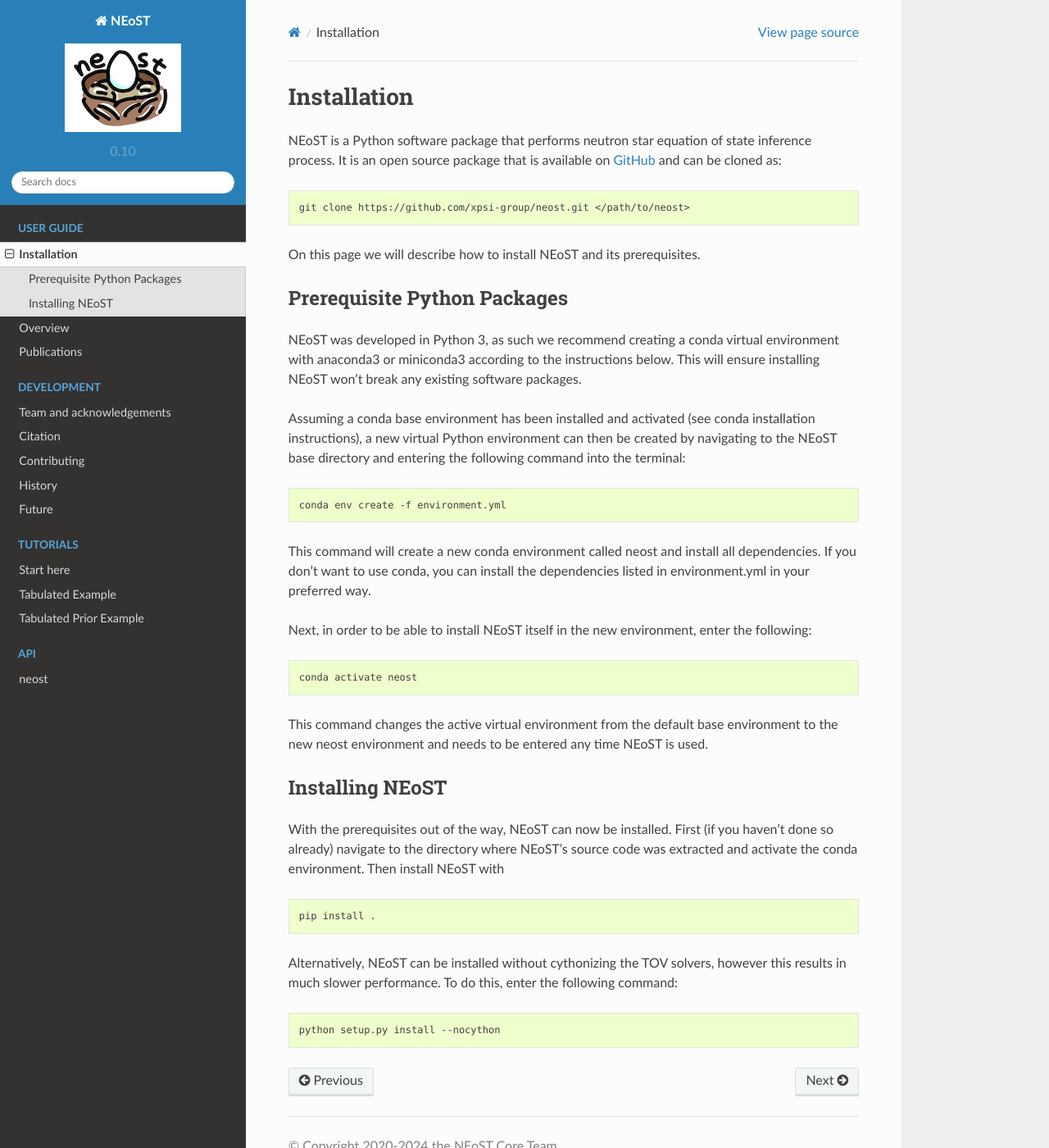
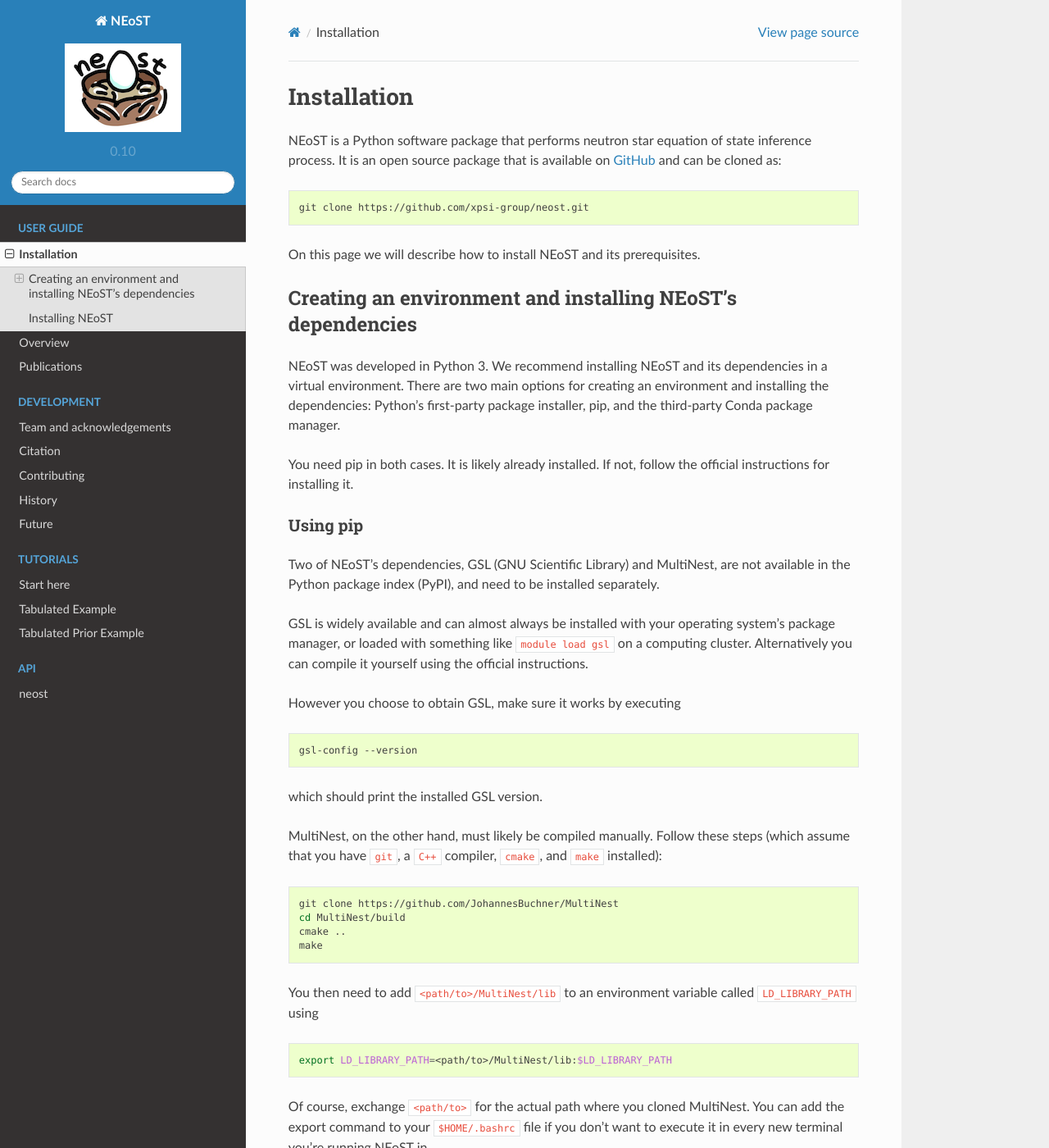
Before and after one commit to xpsi-group/neost, a Sphinx documentation site: the page built from docs/source/install.rst, in a window 1280 px wide and 1400 px high. Shown: the whole window at 82% size. Built offline with Sphinx 7.4.7 and the Read the Docs theme 2.0.0, drawn with Linux system fonts in a browser that asks for light colours; pages that are not in the unit, such as notebooks, are missing from menus; some of the changed text lies outside the part shown.

Commit message:
Updated installation instructions with conda-less instructions 	modified:   docs/source/install.rst

```diff
--- a/docs/source/install.rst
+++ b/docs/source/install.rst
@@ -1,5 +1,6 @@
 .. _install:
 
+============
 Installation
 ============
 
@@ -11,58 +12,106 @@
 
 .. code-block:: bash
 
-	git clone https://github.com/xpsi-group/neost.git </path/to/neost>
+	git clone https://github.com/xpsi-group/neost.git
 
 On this page we will describe how to install NEoST and its prerequisites.
 
-Prerequisite Python Packages
-----------------------------
+Creating an environment and installing NEoST's dependencies
+===========================================================
 
-NEoST was developed in Python 3, as such we recommend creating a conda virtual
-environment with anaconda3 or miniconda3 according to the instructions below. This will
-ensure installing NEoST won't break any existing software packages.
+NEoST was developed in Python 3. We recommend installing NEoST and its dependencies in a virtual
+environment. There are two main options for creating an environment and installing the dependencies:
+Python's first-party package installer, pip, and the third-party Conda package manager.
+
+You need pip in both cases. It is likely already installed. If not, follow the official instructions for installing it.
+
+Using pip
+---------
+
+Two of NEoST's dependencies, GSL (GNU Scientific Library) and MultiNest, are not available in the Python package index (PyPI),
+and need to be installed separately.
+
+GSL is widely available and can almost always be installed with your operating system's package manager,
+or loaded with something like ``module load gsl`` on a computing cluster.
+Alternatively you can compile it yourself using the official instructions.
+
+However you choose to obtain GSL, make sure it works by executing
+
+.. code-block:: bash
+
+	gsl-config --version
+
+which should print the installed GSL version.
+
+MultiNest, on the other hand, must likely be compiled manually. Follow these steps (which assume that you have ``git``, a ``C++`` compiler, ``cmake``, and ``make`` installed):
+
+.. code-block:: bash
+
+	git clone https://github.com/JohannesBuchner/MultiNest
+	cd MultiNest/build
+	cmake ..
+	make
+
+You then need to add ``<path/to>/MultiNest/lib`` to an environment variable called ``LD_LIBRARY_PATH`` using
+
+.. code-block:: bash
+
+	export LD_LIBRARY_PATH=<path/to>/MultiNest/lib:$LD_LIBRARY_PATH
+
+Of course, exchange ``<path/to>`` for the actual path where you cloned MultiNest. You can add the export command
+to your ``$HOME/.bashrc`` file if you don't want to execute it in every new terminal you're running NEoST in.
+
+The next step is to create a virtual environment and install NEoST. In Python, the official way to create
+a virtual environment is by using the venv module:
+
+.. code-block:: bash
+
+	python -m venv path/to/environment
+
+where you should substitute path/to/environment for a location of your choice. Then activate the environment with
+
+.. code-block:: bash
+
+	source path/to/environment/bin/activate
+
+Using Conda
+-----------
 
 .. _basic_env:
 
 Assuming a conda base environment has been installed and activated (see conda
-installation instructions), a new virtual Python environment can then be created
-by navigating to the NEoST base directory and entering the following command into the terminal:
+installation instructions), a new virtual environment can then be created
+by navigating to the NEoST base directory and executing
 
 .. code-block:: bash
 
 	conda env create -f environment.yml
 
-This command will create a new conda environment called neost and install all dependencies.
-If you don't want to use conda, you can install the dependencies listed in environment.yml
-in your preferred way.
-
-Next, in order to be able to install NEoST itself in the new environment, enter the following:
+This will create a new conda environment called neost and install all dependencies (including GSL and MultiNest).
+Once the environment has been created, activate it with
 
 .. code-block:: bash
 
 	conda activate neost
 
-This command changes the active virtual environment from the default base
+This changes the active virtual environment from the default base
 environment to the new neost environment and needs to be entered any time
 NEoST is used.
 
 Installing NEoST
-----------------
+================
 
-With the prerequisites out of the way, NEoST can now be installed. First (if
-you haven't done so already) navigate to the directory where NEoST's source
-code was extracted and activate the conda environment. Then install NEoST with
+With the prerequisites out of the way, NEoST can now be installed. First navigate to
+the directory with NEoST's source code, if you haven't done so already, and install NEoST with
 
 .. code-block:: bash
 
 	pip install .
 
-Alternatively, NEoST can be installed without cythonizing the TOV solvers, however this results
-in much slower performance. To do this, enter the following command:
-
-.. code-block:: bash
-
-	python setup.py install --nocython
+NEoST can optionally be installed without cythonizing the TOV solvers, at the expense of
+much slower performance. If you wish to do this, rename or delete the ``setup.py`` file before running the pip install command.
+We only recommend using the Python TOV solvers if the cythonized solvers fail to compile or run.
+Note that the unit tests in the ``tests/`` directory fail if the Python solvers are used; this is expected.
 
 
 .. Alternative instructions for prerequisites
```
